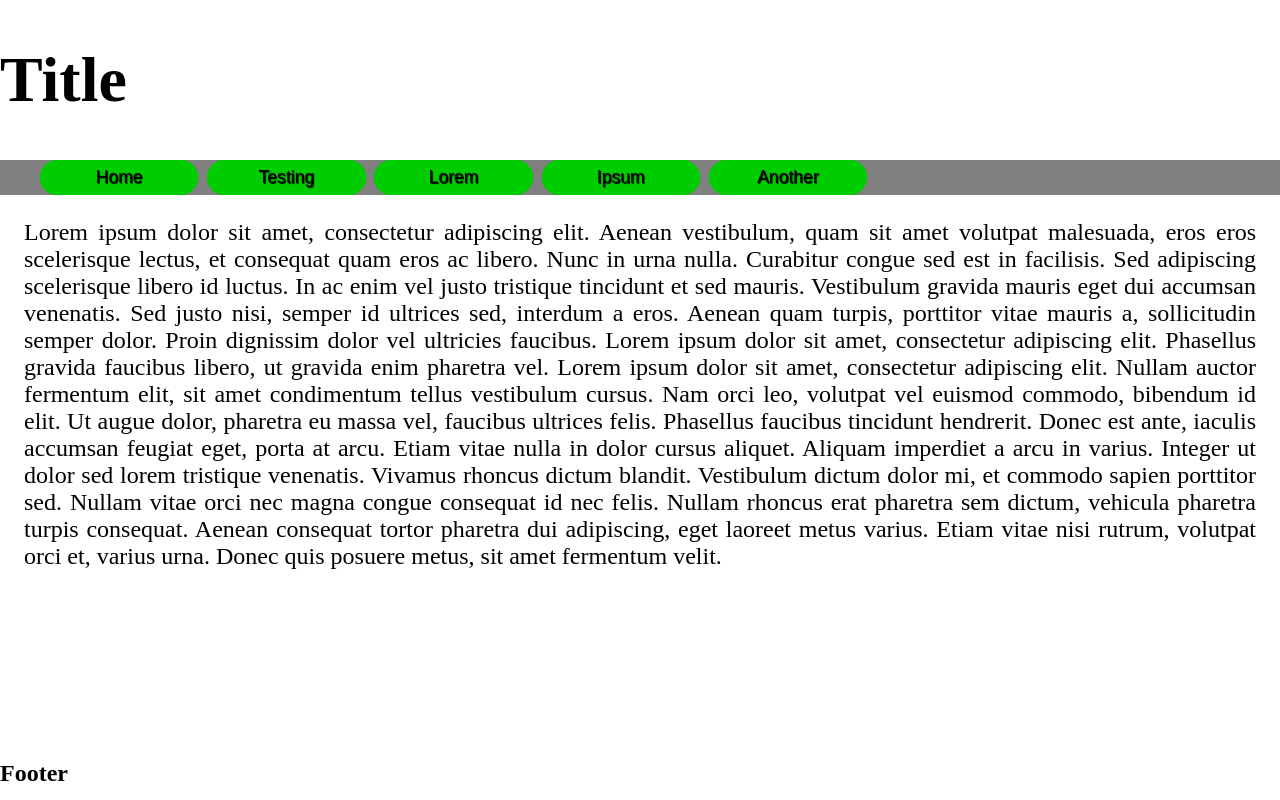
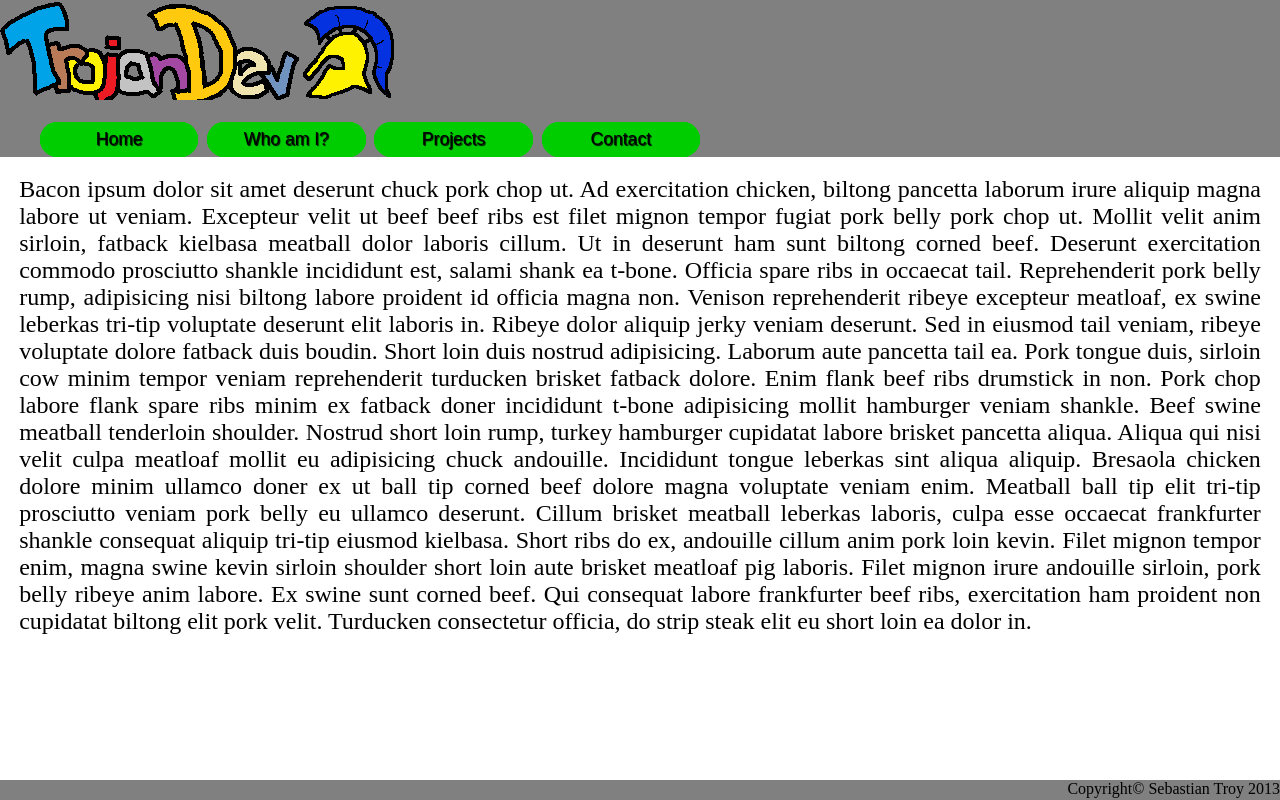
Before and after one commit to SebastianTroy/OldWebsite, a PHP site: page / in a window 1280 px wide. Run offline with PHP 8.4, Linux system fonts and the light colour scheme.

Commit message:
Moved from old laptop

```diff
--- /dev/null
+++ b/Website/common/css/header_footer.css
@@ -0,0 +1,24 @@
+#master_container {
+	width: 100%;
+	min-height: 100%;
+	position: absolute;
+}
+
+#header_container {
+	background: gray;
+}
+
+#page_container {
+	margin: 0.8em;
+	padding-bottom: 1.25em; /* Height of the footer */
+}
+
+#footer_container {
+	background: gray;
+	position: absolute;
+	bottom: 0;
+	width: 100%;
+	text-align: right;
+	color: black;
+	height: 1.25em; /* Height of the footer */
+}
--- a/Website/css/nav_menu.css
+++ b/Website/common/css/nav_menu.css
@@ -1,6 +1,6 @@
 ul.nav_menu_buttons {
+	top: -1em;
 	list-style: none;
-	left: 0;
 	height: 2em;
 	overflow: hidden;
 }
@@ -38,11 +38,11 @@ ul.nav_menu_buttons li {
 	text-shadow: 1px 1px 1px #000;
 }
 
+/* These two classes are used to make the nav_buttons expand */
 .nav_button:hover span.left {
 	-webkit-transform: translate(0.5em, 0);
 	-moz-transform: translate(0.5em, 0);translate(0.5em, 0);
 }
-
 .nav_button:hover span.right {
 	-webkit-transform: translate(-1em, 0);
 	-moz-transform: translate(-1em, 0);translate(-1em, 0);
--- a/Website/css/sticky_div.css
+++ b/Website/common/css/sticky_div.css
@@ -1,6 +1,7 @@
 .nav_menu_container {
+	margin: 0px;
 	font-size: 110%;
-	width: 100%
+	width: 100%;
 }
 
 .nav_menu_anchor {
@@ -10,7 +11,7 @@
 }
 
 .nav_menu {
-	background: grey;
+	background: gray;
 	z-index: 100;
 	width: 100%;
 	height: 2em;
--- /dev/null
+++ b/Website/common/footer.php
@@ -0,0 +1,6 @@
+			<footer id="footer_container">
+				Copyright&copy; Sebastian Troy 2013
+			</footer><!-- close footer_container -->
+		</div><!-- close master_container -->
+	</body>
+</html>
--- /dev/null
+++ b/Website/common/header.php
@@ -0,0 +1,88 @@
+<!doctype html>
+<html lang="en">
+	<head>
+		<!-- This block optimises the rendering of the page on IE browsers -->
+		<?php
+		if (isset($_SERVER['HTTP_USER_AGENT']) && (strpos($_SERVER['HTTP_USER_AGENT'], 'MSIE') !== false))
+			header('X-UA-Compatible: IE=edge,chrome=1');
+
+		//This block makes sure that the $PageTitle variable is set
+		if (!isset($PageTitle))
+			$PageTitle = "TrojanDev";
+		?>
+		<!-- This block deals with page details -->
+		<title><?php echo $PageTitle; ?>
+		</title>
+
+		<meta name="description" content="text/html; charset=UTF-8">
+		<meta name="author" content="Sebastian Troy">
+		<meta name="viewport" content="width=device-width; initial-scale=1.0">
+
+		<!-- Additional tags here -->
+		<?php
+		if (function_exists('customPageHeader')) {
+			customPageHeader();
+		}
+		?>
+
+		<!-- icons for webpage -->
+		<link rel="shortcut icon" href="common/img/logo.ico">
+		<link rel="apple-touch-icon" href="common/img/logo.ico">
+
+		<!-- stylesheets required for floating menu -->
+		<link rel="stylesheet" type="text/css" href="common/css/header_footer.css">
+		<link rel="stylesheet" type="text/css" href="common/css/sticky_div.css">
+		<link rel="stylesheet" type="text/css" href="common/css/nav_menu.css">
+
+		<!-- link libraries used in header -->
+		<script src="common/js/libs/jquery-1.10.2.min.js" type="text/javascript"></script>
+
+		<!-- javascript file required for floating menu -->
+		<script src="common/js/sticky_div.js" type="text/javascript"></script>
+
+		<!-- Google analytics script -->
+		<script>
+			(function(i, s, o, g, r, a, m) {
+				i['GoogleAnalyticsObject'] = r;
+				i[r] = i[r] ||
+				function() {
+					(i[r].q = i[r].q || []).push(arguments)
+				}, i[r].l = 1 * new Date();
+				a = s.createElement(o), m = s.getElementsByTagName(o)[0];
+				a.async = 1;
+				a.src = g;
+				m.parentNode.insertBefore(a, m)
+			})(window, document, 'script', '//www.google-analytics.com/analytics.js', 'ga');
+
+			ga('create', 'UA-43714244-1', 'proggle.net');
+			ga('send', 'pageview');
+		</script>
+	</head>
+
+	<!-- This block creates a floating/sticky menu bar at the top of the page -->
+	<body>
+		<div id="master_container">
+			<div id="header_container">
+				<div style="left:50px">
+					<a href="index.php"><img src="common/img/banner.png" title="Games and simulations by Sebastian Troy" border="0" margin="0"/></a>
+				</div>
+				<div class="nav_menu_container">
+					<div class="nav_menu_anchor"></div>
+					<div class="nav_menu">
+						<ul class="nav_menu_buttons">
+							<li>
+								<span class="nav_button"><span class="left"><span class="right"><a href="index.php"><span class="left">Home</span></a></span></span></span>
+							</li>
+							<li>
+								<span class="nav_button"><span class="left"><span class="right"><a href="who_am_i.php"><span class="left">Who am I?</span></a></span></span></span>
+							</li>
+							<li>
+								<span class="nav_button"><span class="left"><span class="right"><a href="projects.php"><span class="left">Projects</span></a></span></span></span>
+							</li>
+							<li>
+								<span class="nav_button"><span class="left"><span class="right"><a href="contact.php"><span class="left">Contact</span></a></span></span></span>
+							</li>
+						</ul>
+					</div><!-- close nav_menu -->
+				</div><!-- close nav_menu_container -->
+			</div><!-- close header_container -->
--- a/Website/js/sticky_div.js
+++ b/Website/common/js/sticky_div.js
@@ -10,6 +10,7 @@ $(window).scroll(
 	     */
 	    if ($(this).scrollTop() >= scroller_anchor
 		    && $('.nav_menu').css('position') != 'fixed') {
+
 		// Change the CSS of the scroller to highlight it and fix it at
 		// the top of the screen.
 		$('.nav_menu').css({
@@ -23,8 +24,8 @@ $(window).scroll(
 		/*
 		 *
 		 */
-		$('.nav_menu_anchor').css('height', $('.nav_menu').height());
-	    } else if ($(this).scrollTop() < scroller_anchor
+		$('.nav_menu_anchor').css('height', 1.5 * $('.nav_menu').height());
+	    } else if ($(this).scrollTop() < scroller_anchor + 0.5 * $('.nav_menu').height()
 		    && $('.nav_menu').css('position') != 'relative') {
 		// If the user has scrolled back to the location above the
 		// scroller anchor place it back into the content.
--- a/Website/css/basic_style.css
+++ b/Website/css/basic_style.css
@@ -2,11 +2,10 @@ html, body {
 	margin: 0;
 	padding: 0;
 	height: 100%;
+	width: 100%;
 }
 
-h1 {
-font-size: 4em;
-}
+
 
 .enlarged_font
 {
--- a/Website/css/header_footer.css
+++ /dev/null
@@ -1,18 +0,0 @@
-#master_container {
-	min-height: 100%;
-	position: absolute;
-}
-
-#header_container {
-}
-
-#page_container {
-	padding-bottom: 60px; /* Height of the footer */
-}
-
-#footer_container {
-	position: absolute;
-	bottom: 0;
-	width: 100%;
-	height: 60px; /* Height of the footer */
-}
--- /dev/null
+++ b/Website/html/homepage.html
@@ -0,0 +1,11 @@
+<div id="page_container" class="enlarged_font">
+	Bacon ipsum dolor sit amet deserunt chuck pork chop ut. Ad exercitation chicken, biltong pancetta laborum irure aliquip magna labore ut veniam. Excepteur velit ut beef beef ribs est filet mignon tempor fugiat pork belly pork chop ut. Mollit velit anim sirloin, fatback kielbasa meatball dolor laboris cillum. Ut in deserunt ham sunt biltong corned beef. Deserunt exercitation commodo prosciutto shankle incididunt est, salami shank ea t-bone. Officia spare ribs in occaecat tail.
+
+Reprehenderit pork belly rump, adipisicing nisi biltong labore proident id officia magna non. Venison reprehenderit ribeye excepteur meatloaf, ex swine leberkas tri-tip voluptate deserunt elit laboris in. Ribeye dolor aliquip jerky veniam deserunt. Sed in eiusmod tail veniam, ribeye voluptate dolore fatback duis boudin. Short loin duis nostrud adipisicing. Laborum aute pancetta tail ea. Pork tongue duis, sirloin cow minim tempor veniam reprehenderit turducken brisket fatback dolore.
+
+Enim flank beef ribs drumstick in non. Pork chop labore flank spare ribs minim ex fatback doner incididunt t-bone adipisicing mollit hamburger veniam shankle. Beef swine meatball tenderloin shoulder. Nostrud short loin rump, turkey hamburger cupidatat labore brisket pancetta aliqua. Aliqua qui nisi velit culpa meatloaf mollit eu adipisicing chuck andouille.
+
+Incididunt tongue leberkas sint aliqua aliquip. Bresaola chicken dolore minim ullamco doner ex ut ball tip corned beef dolore magna voluptate veniam enim. Meatball ball tip elit tri-tip prosciutto veniam pork belly eu ullamco deserunt. Cillum brisket meatball leberkas laboris, culpa esse occaecat frankfurter shankle consequat aliquip tri-tip eiusmod kielbasa.
+
+Short ribs do ex, andouille cillum anim pork loin kevin. Filet mignon tempor enim, magna swine kevin sirloin shoulder short loin aute brisket meatloaf pig laboris. Filet mignon irure andouille sirloin, pork belly ribeye anim labore. Ex swine sunt corned beef. Qui consequat labore frankfurter beef ribs, exercitation ham proident non cupidatat biltong elit pork velit. Turducken consectetur officia, do strip steak elit eu short loin ea dolor in.
+</div>
--- a/Website/index.html
+++ /dev/null
@@ -1,72 +0,0 @@
-<!DOCTYPE html>
-<html lang="en">
-	<head>
-		<meta charset="utf-8">
-
-		<!-- Always force latest IE rendering engine (even in intranet) & Chrome Frame
-		Remove this if you use the .htaccess -->
-		<meta http-equiv="X-UA-Compatible" content="IE=edge,chrome=1">
-
-		<title>Homepage</title>
-		<meta name="description" content="text/html; charset=UTF-8">
-		<meta name="author" content="Sebastian Troy">
-
-		<meta name="viewport" content="width=device-width; initial-scale=1.0">
-
-		<!-- icons -->
-		<link rel="shortcut icon" href="img/logo.ico">
-		<link rel="apple-touch-icon" href="img/logo.ico">
-
-		<!-- stylesheets required for this page -->
-		<link rel="stylesheet" type="text/css" href="css/header_footer.css">
-		<link rel="stylesheet" type="text/css" href="css/basic_style.css">
-		<link rel="stylesheet" type="text/css" href="css/sticky_div.css">
-		<link rel="stylesheet" type="text/css" href="css/nav_menu.css">
-
-		<!-- link libraries used on this page -->
-		<script src="js/libs/jquery-1.10.2.min.js" type="text/javascript"></script>
-
-		<!-- javascript files required for this page -->
-		<script src="js/sticky_div.js" type="text/javascript"></script>
-	</head>
-
-	<body>
-		<div id="master_container">
-			<div id="header_container">
-				<h1>Title</h1>
-				<div class="nav_menu_container">
-					<div class="nav_menu_anchor"></div>
-					<div class="nav_menu">
-						<ul class="nav_menu_buttons">
-							<li>
-								<span class="nav_button"><span class="left"><span class="right"><a href="#"><span class="left">Home</span></a></span></span></span>
-							</li>
-							<li>
-								<span class="nav_button"><span class="left"><span class="right"><a href="#"><span class="left">Testing</span></a></span></span></span>
-							</li>
-							<li>
-								<span class="nav_button"><span class="left"><span class="right"><a href="#"><span class="left">Lorem</span></a></span></span></span>
-							</li>
-							<li>
-								<span class="nav_button"><span class="left"><span class="right"><a href="#"><span class="left">Ipsum</span></a></span></span></span>
-							</li>
-							<li>
-								<span class="nav_button"><span class="left"><span class="right"><a href="#"><span class="left">Another</span></a></span></span></span>
-							</li>
-						</ul>
-					</div>
-				</div>
-			</div>
-			<div id="page_container" class="enlarged_font">
-				Lorem ipsum dolor sit amet, consectetur adipiscing elit. Aenean vestibulum, quam sit amet volutpat malesuada, eros eros scelerisque lectus, et consequat quam eros ac libero. Nunc in urna nulla. Curabitur congue sed est in facilisis. Sed adipiscing scelerisque libero id luctus. In ac enim vel justo tristique tincidunt et sed mauris. Vestibulum gravida mauris eget dui accumsan venenatis. Sed justo nisi, semper id ultrices sed, interdum a eros. Aenean quam turpis, porttitor vitae mauris a, sollicitudin semper dolor. Proin dignissim dolor vel ultricies faucibus.
-
-				Lorem ipsum dolor sit amet, consectetur adipiscing elit. Phasellus gravida faucibus libero, ut gravida enim pharetra vel. Lorem ipsum dolor sit amet, consectetur adipiscing elit. Nullam auctor fermentum elit, sit amet condimentum tellus vestibulum cursus. Nam orci leo, volutpat vel euismod commodo, bibendum id elit. Ut augue dolor, pharetra eu massa vel, faucibus ultrices felis. Phasellus faucibus tincidunt hendrerit. Donec est ante, iaculis accumsan feugiat eget, porta at arcu. Etiam vitae nulla in dolor cursus aliquet. Aliquam imperdiet a arcu in varius. Integer ut dolor sed lorem tristique venenatis.
-
-				Vivamus rhoncus dictum blandit. Vestibulum dictum dolor mi, et commodo sapien porttitor sed. Nullam vitae orci nec magna congue consequat id nec felis. Nullam rhoncus erat pharetra sem dictum, vehicula pharetra turpis consequat. Aenean consequat tortor pharetra dui adipiscing, eget laoreet metus varius. Etiam vitae nisi rutrum, volutpat orci et, varius urna. Donec quis posuere metus, sit amet fermentum velit.
-			</div>
-			<div id="footer_container">
-				<h2>Footer</h2>
-			</div>
-		</div>
-	</body>
-</html>
--- /dev/null
+++ b/Website/index.php
@@ -0,0 +1,15 @@
+<?php
+
+$PageTitle = "Home";
+
+function customPageHeader(){
+?>
+<link rel="stylesheet" type="text/css" href="css/basic_style.css">
+<?php }
+
+	include_once ('common/header.php');
+
+	include_once ('html/homepage.html');
+
+	include_once ('common/footer.php');
+?>
```
Also changed, not shown: Website/contact.php (added, +16 -0 lines), Website/css/content_box.css (added, +31 -0 lines), Website/html/contact.html (added, +11 -0 lines), Website/html/projects.html (added, +7 -0 lines), Website/common/img/banner.png (added), Website/common/img/logo.ico (renamed from Website/img/logo.ico), Website/common/js/libs/jquery-1.10.2.min.js (renamed from Website/js/libs/jquery-1.10.2.min.js), Website/html/who_am_i.html (added).
